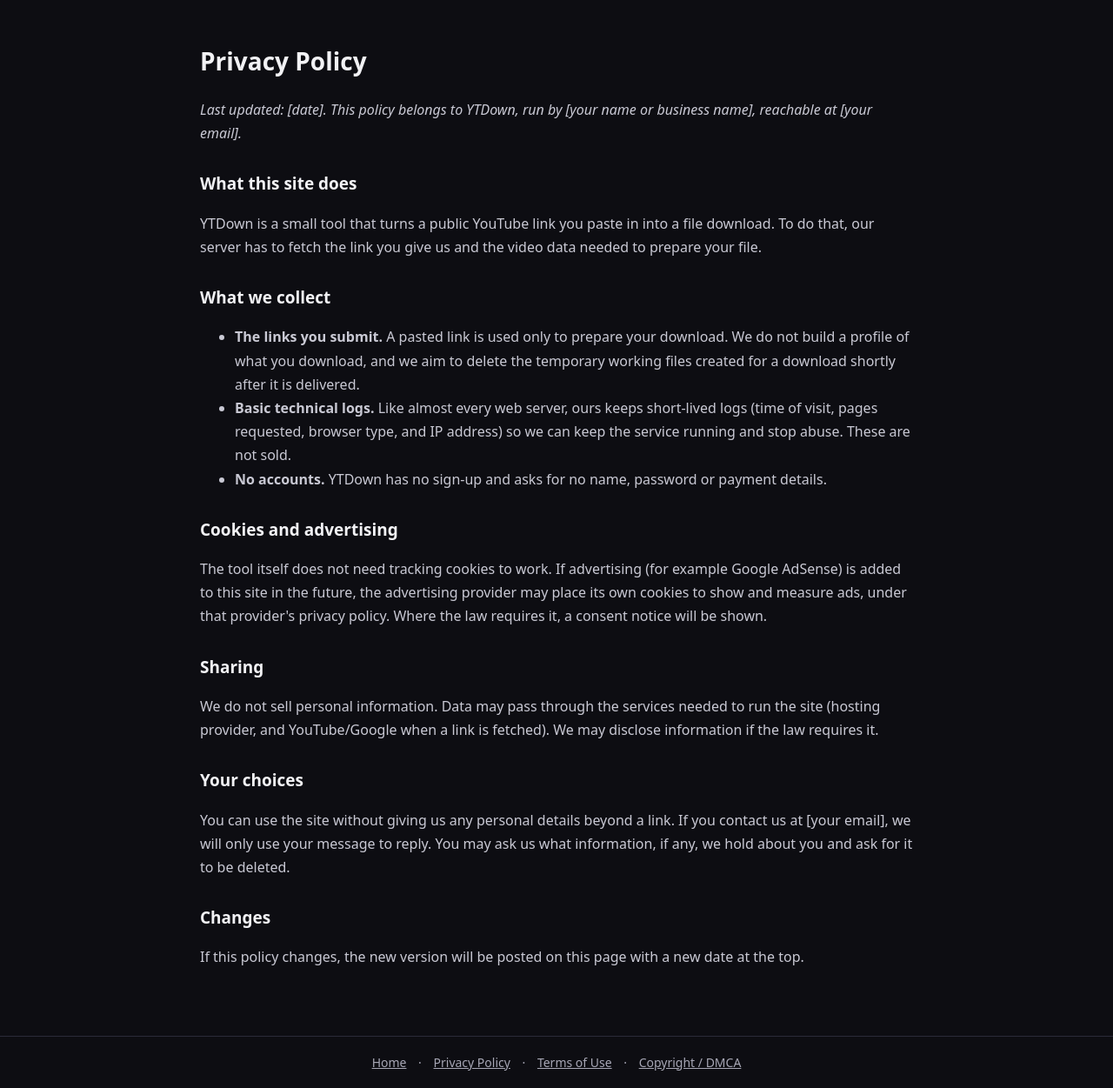
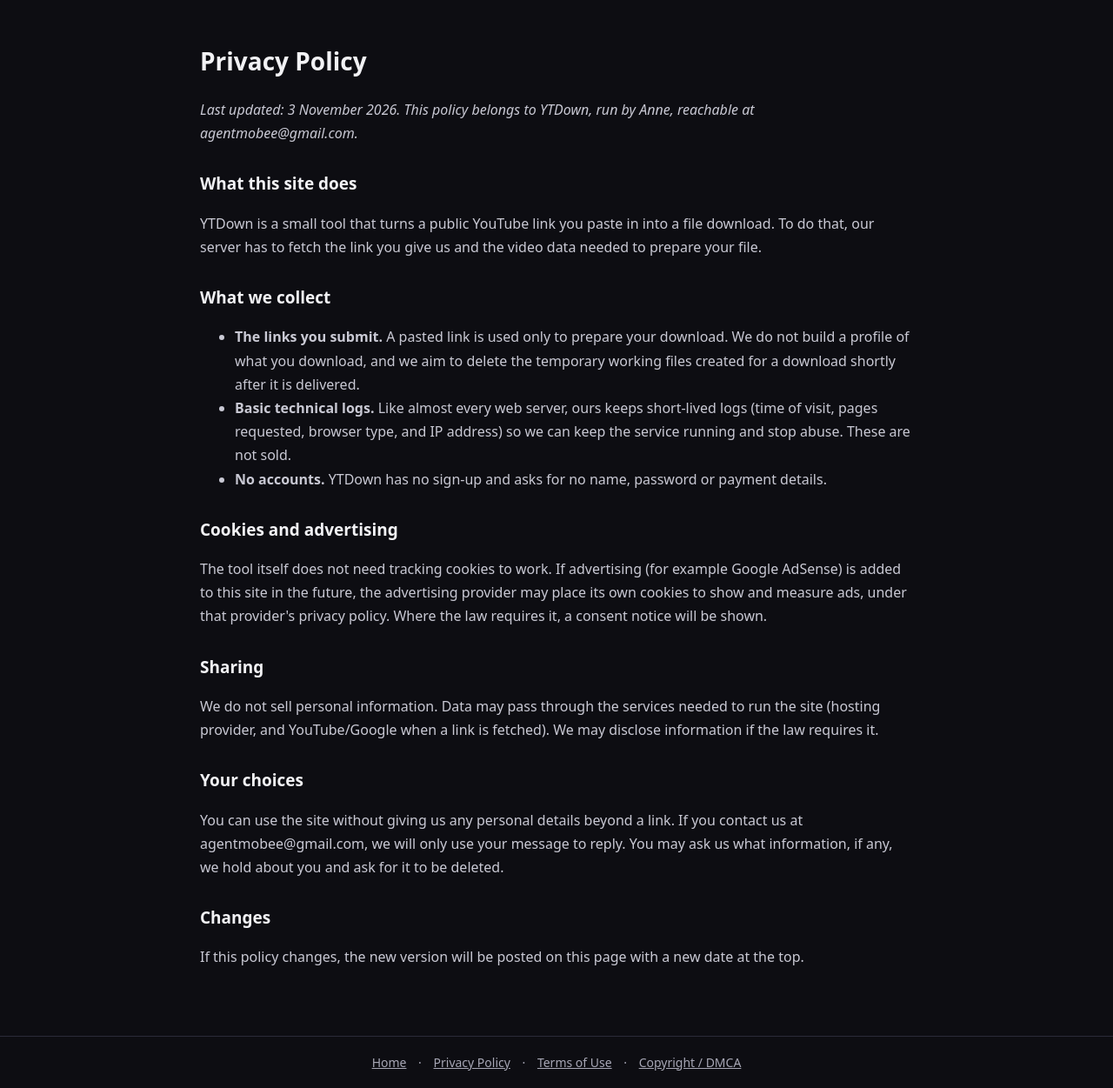
Before and after one commit to agentmobee-beep/ytdown, a Flask app: page /privacy in a window 1280 px wide. Shown: the part 70-1321 px from the top of the page at 87% size. Run offline with Flask 3, Linux system fonts and the light colour scheme; some libraries are stand-ins or nearby versions.

Commit message:
Fill legal pages with site owner details for AdSense

```diff
--- a/templates/dmca.html
+++ b/templates/dmca.html
@@ -2,7 +2,7 @@
 {% block title %}Copyright / DMCA{% endblock %}
 {% block body %}
 <h1>Copyright &amp; DMCA Policy</h1>
-<p><em>Last updated: [date]. Copyright contact for YTDown: [your email].</em></p>
+<p><em>Last updated: 3 November 2026. Copyright contact for YTDown: agentmobee@gmail.com.</em></p>
 
 <h2>How YTDown treats copyright</h2>
 <p>YTDown does not host, store or index videos. It is a technical tool that, at a visitor's request,
@@ -25,7 +25,7 @@ it everywhere - you may also wish to file your notice with that platform.</p>
   <li>A statement that you believe, in good faith, that the use is not authorised by you, your agent or the law.</li>
   <li>A statement that the information in your notice is accurate, and your physical or electronic signature.</li>
 </ul>
-<p>Send notices to <strong>[your email]</strong> with the subject line "Copyright notice".</p>
+<p>Send notices to <strong>agentmobee@gmail.com</strong> with the subject line "Copyright notice".</p>
 
 <h2>Repeat misuse</h2>
 <p>Links reported in valid notices may be blocked on this service, and we may refuse service to
--- a/templates/privacy.html
+++ b/templates/privacy.html
@@ -2,8 +2,8 @@
 {% block title %}Privacy Policy{% endblock %}
 {% block body %}
 <h1>Privacy Policy</h1>
-<p><em>Last updated: [date]. This policy belongs to YTDown, run by [your name or business name],
-reachable at [your email].</em></p>
+<p><em>Last updated: 3 November 2026. This policy belongs to YTDown, run by Anne,
+reachable at agentmobee@gmail.com.</em></p>
 
 <h2>What this site does</h2>
 <p>YTDown is a small tool that turns a public YouTube link you paste in into a file download.
@@ -27,7 +27,7 @@ measure ads, under that provider's privacy policy. Where the law requires it, a
 
 <h2>Your choices</h2>
 <p>You can use the site without giving us any personal details beyond a link. If you contact us at
-[your email], we will only use your message to reply. You may ask us what information, if any, we hold
+agentmobee@gmail.com, we will only use your message to reply. You may ask us what information, if any, we hold
 about you and ask for it to be deleted.</p>
 
 <h2>Changes</h2>
--- a/templates/terms.html
+++ b/templates/terms.html
@@ -2,7 +2,7 @@
 {% block title %}Terms of Use{% endblock %}
 {% block body %}
 <h1>Terms of Use</h1>
-<p><em>Last updated: [date]. YTDown is provided by [your name or business name]. Contact: [your email].
+<p><em>Last updated: 3 November 2026. YTDown is provided by Anne. Contact: agentmobee@gmail.com.
 By using this site you accept these terms.</em></p>
 
 <h2>The service</h2>
@@ -32,5 +32,5 @@ obtained through it; you download and use files at your own risk and should scan
 All video titles, thumbnails and trademarks shown belong to their respective owners.</p>
 
 <h2>Changes and contact</h2>
-<p>These terms may be updated; the current version will always be on this page. Questions can be sent to [your email].</p>
+<p>These terms may be updated; the current version will always be on this page. Questions can be sent to agentmobee@gmail.com.</p>
 {% endblock %}
```
